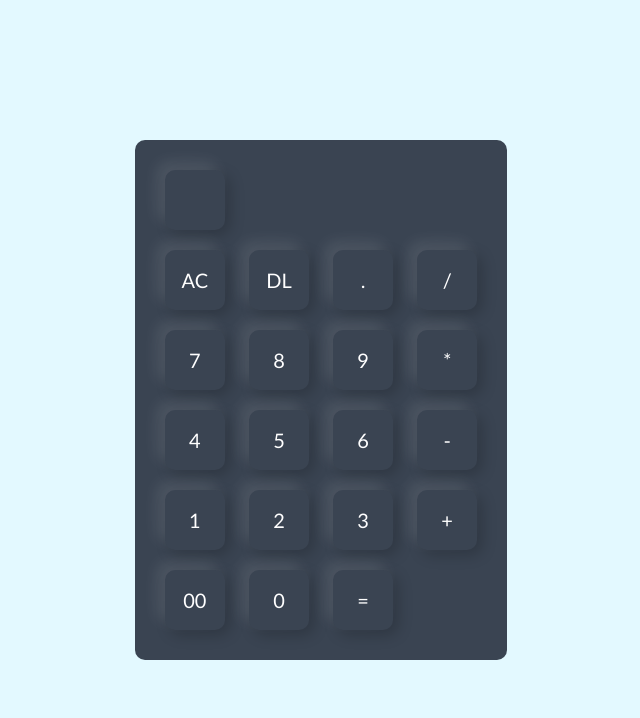
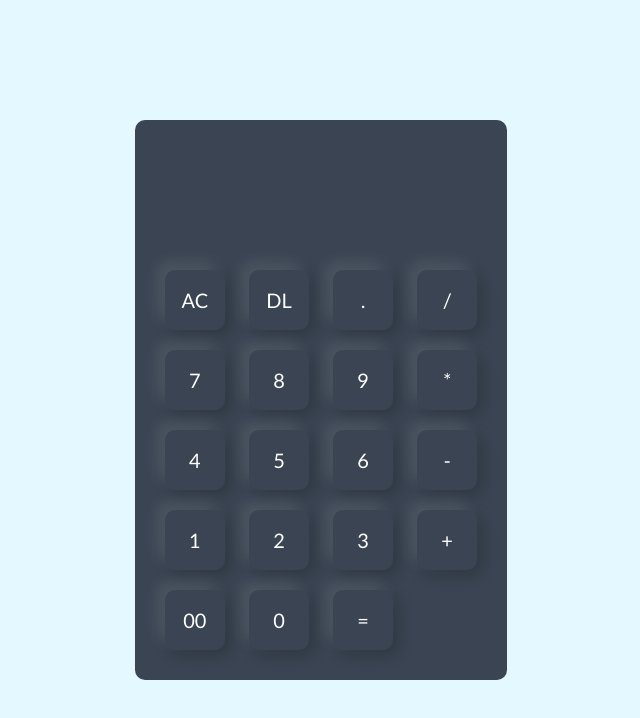
Before and after one commit to Shubham138g/javascript-series, a website: page calculator.html in a window 1280 px wide. Shown: the whole page, without its empty margins (319-959 px from the left). Drawn offline with Linux system fonts and the light colour scheme.

Commit message:
making calculator

```diff
--- a/style1.css
+++ b/style1.css
@@ -33,3 +33,16 @@
     cursor: pointer;
     margin: 10px;
 }
+
+ form .display{
+    display: flex;
+    justify-content: end;
+    margin: 20px 0;
+ }
+
+ form .display input{
+    text-align: right;
+    flex: 1;
+    font-size: 45px;
+    box-shadow: none;
+ }
```
